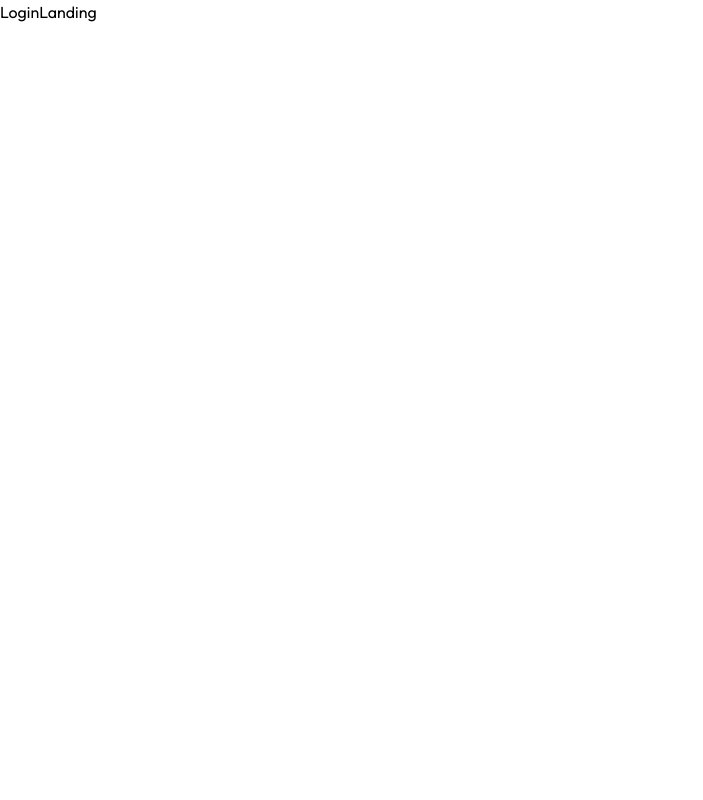
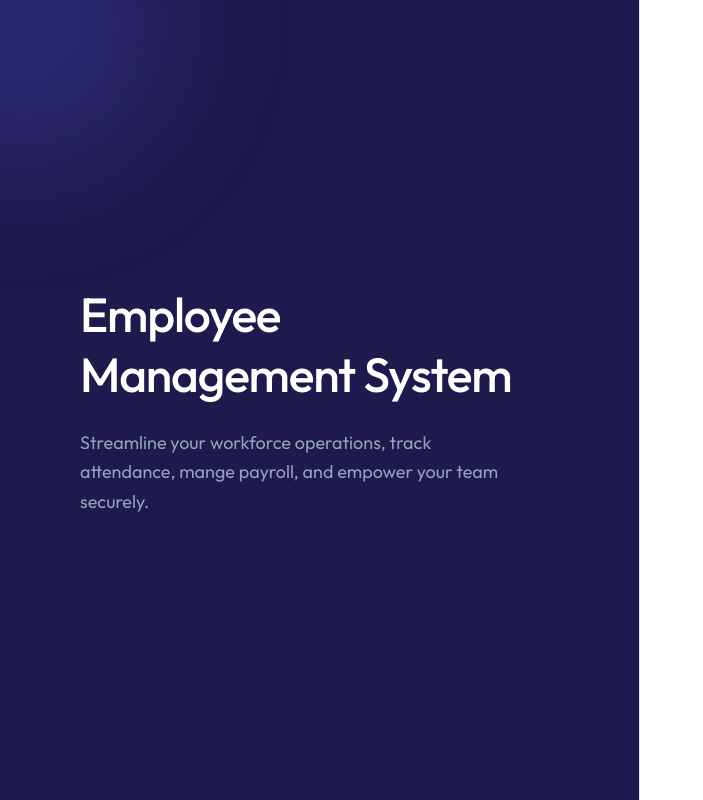
Before and after one commit to sheaf-hassan/employee_management_system, a React (Vite) app in the folder client/: page /login in a window 1280 px wide. Shown: the whole page, without its empty margins (0-703 px from the left). Built offline with nearby package versions, Linux system fonts and the light colour scheme.

Commit message:
create login-left-side

```diff
--- /dev/null
+++ b/client/src/components/LoginLeftSide.jsx
@@ -0,0 +1,16 @@
+
+const LoginLeftSide = () => {
+  return (
+    <div className="hidden md:flex w-1/2 bg-indigo-950 relative overflow-hidden border-r border-slate-200">
+
+        <div className="absolute -top-30 -left-30 w-72 h-72 bg-indigo-500/20 rounded-full blur-3xl"></div>
+
+        <div className="relative z-10 flex flex-col items-start justify-center p-12 lg:p-20 w-full h-full">
+            <h1 className=" text-4xl lg:text-5xl font-medium text-white mb-6 leading-tight tracking-tight">Employee <br /> Management System</h1>
+            <p className="text-slate-400 text-lg max-w-md leading-relaxed">Streamline your workforce operations, track attendance, mange payroll, and empower your team securely.</p>
+        </div>
+    </div>
+  )
+}
+
+export default LoginLeftSide
--- a/client/src/pages/LoginLanding.jsx
+++ b/client/src/pages/LoginLanding.jsx
@@ -1,7 +1,10 @@
+import LoginLeftSide from "../components/LoginLeftSide"
 
 const LoginLanding = () => {
   return (
-    <div>LoginLanding</div>
+    <div className="min-h-screen flex flex-col md:flex-row">
+        <LoginLeftSide />
+    </div>
   )
 }
 
```
